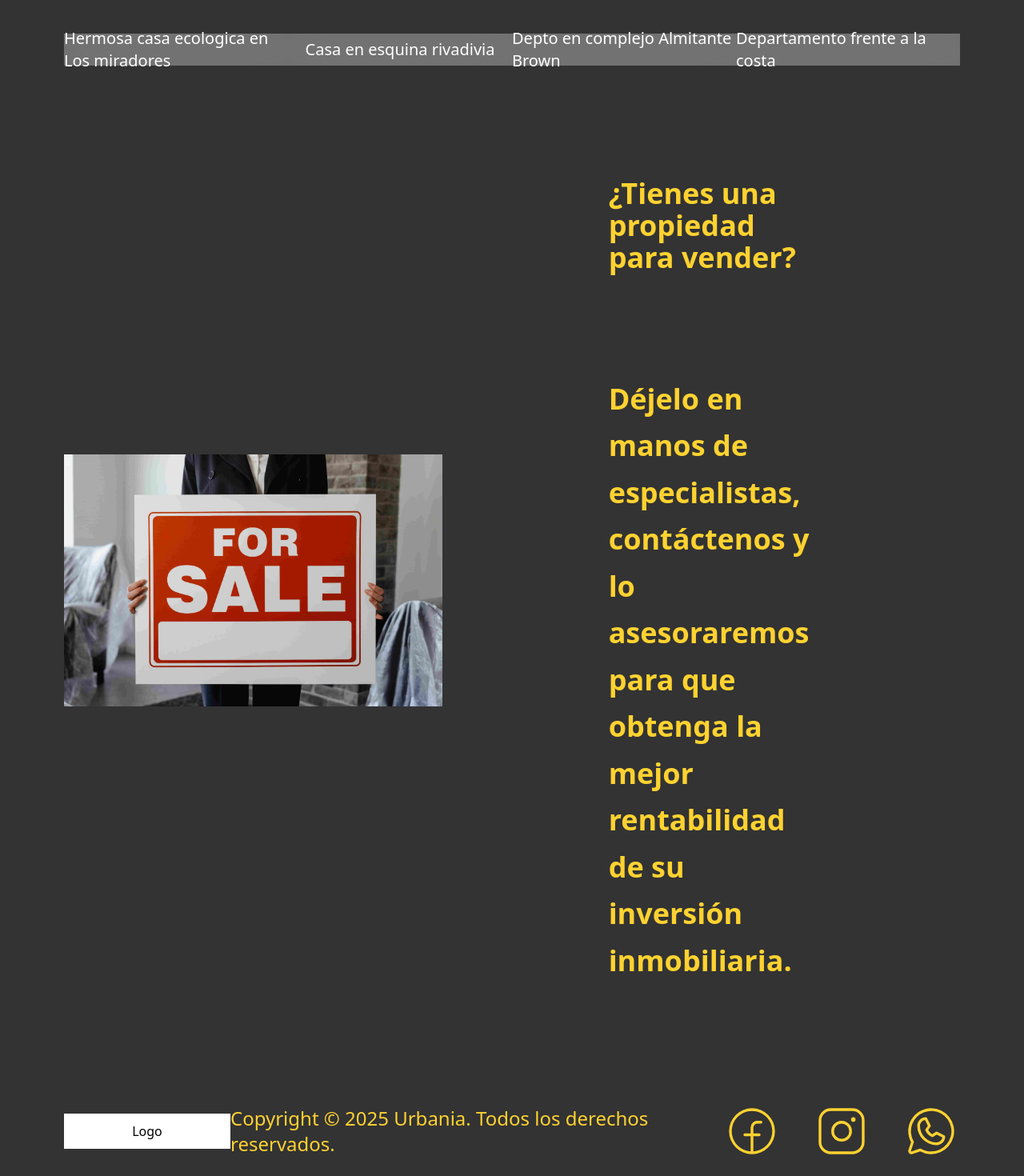
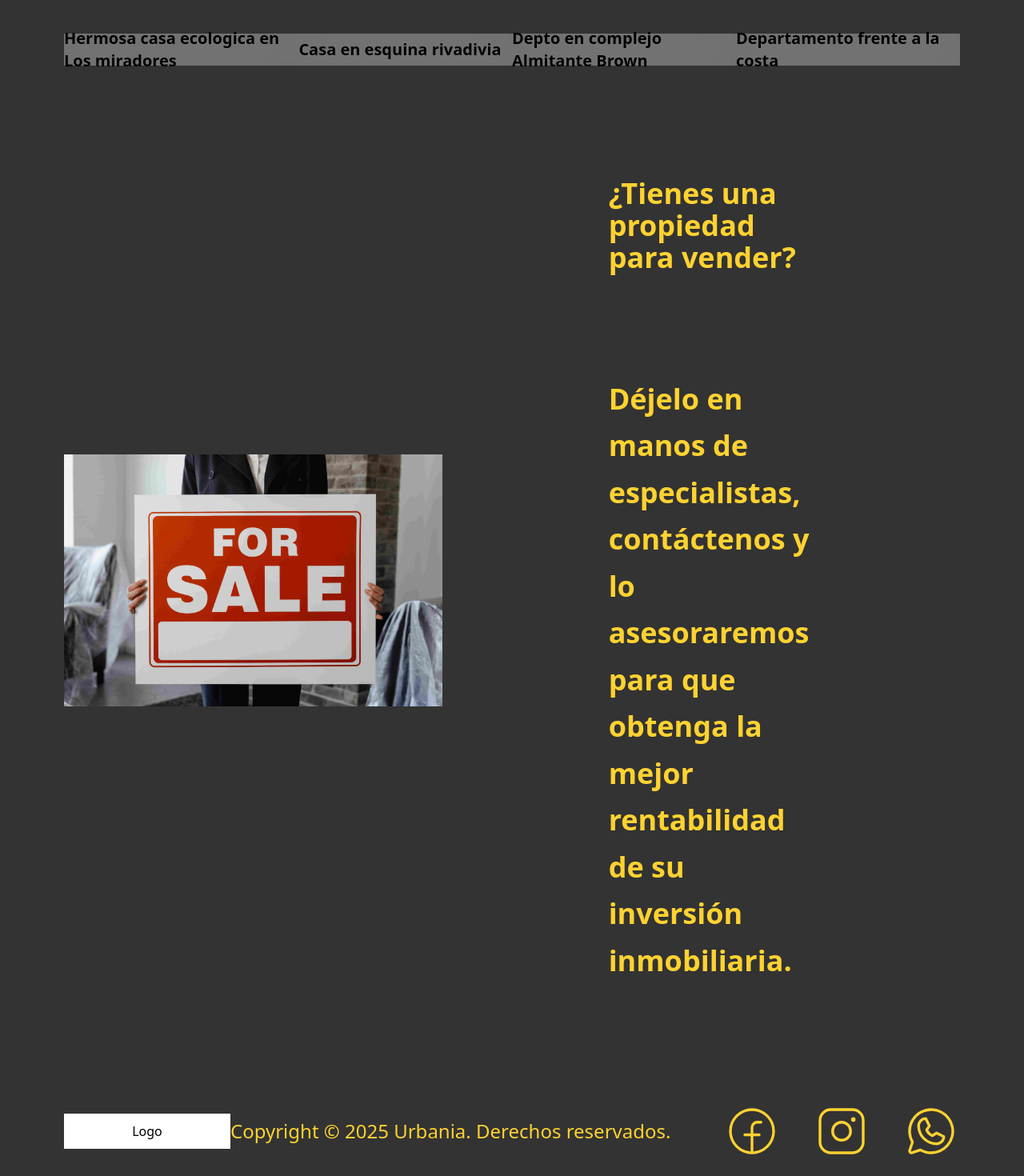
Before and after one commit to No-Country-simulation/s21-14-n-webapp, a React (Vite) app in the folder client/: page / in a window 1280 px wide. Shown: the part 1704-3174 px from the top of the page at 80% size. Built offline with nearby package versions, Linux system fonts and the light colour scheme.

Commit message:
se aplico diseño responsive en Notebooks

```diff
--- a/client/src/components/Home/Banner.jsx
+++ b/client/src/components/Home/Banner.jsx
@@ -49,7 +49,7 @@ export const Banner = () => {
                 animate={{ opacity: 1, y: 0 }}
                 transition={{ delay: 0.5, duration: 0.8, ease: 'easeOut' }}
             >
-                <h1 className='text-xl lg:text-7xl text-white z-10 font-bold mb-1 lg:mb-8 bg-white/5 backdrop-blur-sm px-10 py-3'>
+                <h1 className='text-xl lg:text-4xl xl:text-7xl text-white z-10 font-bold mb-1 lg:mb-8 bg-white/5 backdrop-blur-sm px-10 py-3'>
                     <AnimatedText text="Viviendas de lujo a tu alcance" />
                 </h1>
             </motion.div>
--- a/client/src/components/Home/FeaturedProperties.jsx
+++ b/client/src/components/Home/FeaturedProperties.jsx
@@ -77,7 +77,7 @@ export default function FeaturedProperties() {
 
                             {/*imagen de la propiedad */}
                             <motion.img
-                                className='w-96 h-70 xl:h-full xl:w-[500px] object-cover cursor-pointer'
+                                className='w-96 h-70 lg:h-96 xl:h-full xl:w-[500px] object-cover cursor-pointer'
                                 src={image}
                                 alt=""
                                 whileTap={{ scale: 0.95 }}
@@ -86,7 +86,7 @@ export default function FeaturedProperties() {
 
                             {/*titulo de la propiedad */}
                             <motion.div
-                                className='bg-white/30 backdrop-blur-xl h-20 xl:h-10 z-10 absolute p-2 xl:p-0 xl:text-3xl mt-[160px] lg:mt-[650px] text-white brightness-110 flex justify-center items-center w-full'
+                                className='bg-white/30 backdrop-blur-xl h-20 lg:h-10 z-10 absolute p-2 xl:p-0 xl:text-3xl mt-[160px] lg:mt-[290px] xl:mt-[650px] text-black font-semibold brightness-110 flex justify-center items-center w-full'
                                 initial={{ y: 20, opacity: 1 }}
                                 animate={{
                                     y: hovered === index ? 0 : 20,
@@ -117,7 +117,7 @@ export default function FeaturedProperties() {
                                     exit={{ opacity: 0, y: 20 }}
                                     transition={transition}
                                 >
-                                    <div className='text-xs lg:text-xl flex flex-col gap-2 lg:gap-5   [&_span]:text-amber-300  font-semibold'>
+                                    <div className='text-xs lg:text-xl flex flex-col gap-2 lg:gap-5  [&_p]:text-white   [&_span]:text-amber-300  font-semibold'>
                                         <p>
                                             <span>Precio:</span> ${infoProperties[index].precio.toLocaleString('es-ES')}
                                         </p>
--- a/client/src/components/Home/ForSale.jsx
+++ b/client/src/components/Home/ForSale.jsx
@@ -3,13 +3,13 @@ import { motion } from "motion/react"
 
 export const ForSale = () => {
     return (
-        <div className='bg-[#333] flex flex-col xl:flex-row justify-between items-center pt-28 px-3 xl:px-20 xl:pt-32 pb-20 xl:pb-32'>
+        <div className='bg-[#333] flex flex-col lg:flex-row lg:gap-2 xl:gap-0 justify-between items-center pt-28 px-3 xl:px-20 xl:pt-32 pb-20 xl:pb-32'>
 
             {/* Imagen con animación */}
             <motion.img
                 src="/src/img/pexels-mart-production-7414922.jpg"
                 alt=""
-                className='xl:h-[42.2%] xl:w-[42.2%] mb-10 xl:mb-0'
+                className=' lg:h-96 xl:h-[42.2%] xl:w-[42.2%] mb-10 xl:mb-0'
                 initial={{ opacity: 0, x: -50 }}
                 whileInView={{ opacity: 1, x: 0 }}
                 transition={{ duration: 0.8, ease: "easeOut" }}
--- a/client/src/components/Shared/Footer.jsx
+++ b/client/src/components/Shared/Footer.jsx
@@ -1,4 +1,3 @@
-import React from 'react'
 
 import { PiFacebookLogoLight } from "react-icons/pi";
 import { PiInstagramLogoLight } from "react-icons/pi";
@@ -7,12 +6,12 @@ import { Logo } from './Logo';
 
 export const Footer = () => {
     return (
-    <footer className='w-full h-10 lg:h-28 bg-[#333] flex justify-between items-center px-2 lg:px-20'>
+        <footer className='w-full h-10 lg:h-28 bg-[#333] flex justify-between items-center px-2 lg:gap-10 xl:gap-0 xl:px-20'>
             <div>
                 <Logo />
             </div>
-        <span className='text-amber-300 text-xs lg:text-2xl  lg:w-[700px] hidden lg:flex'>Copyright &copy; 2025 Urbania. Todos los derechos reservados. </span>
-        <span className='text-amber-300 text-xs lg:text-2xl  lg:w-[700px] flex lg:hidden'>Copyright &copy; 2025 Urbania. </span>
+            <span className='text-amber-300 text-xs lg:text-lg xl:text-2xl xl:w-[700px] hidden lg:flex'>Copyright &copy; 2025 Urbania. Derechos reservados. </span>
+            <span className='text-amber-300 text-xs lg:text-lg xl:text-2xl  lg:w-[700px] flex lg:hidden'>Copyright &copy; 2025 Urbania. </span>
             <div className='flex gap-2 lg:gap-10 text-2xl lg:text-7xl text-amber-300'>
                 <PiFacebookLogoLight className=' rounded-3xl'/>
                 <PiInstagramLogoLight className=''/>
```
Lines whose indentation alone changed are shown as unchanged.
